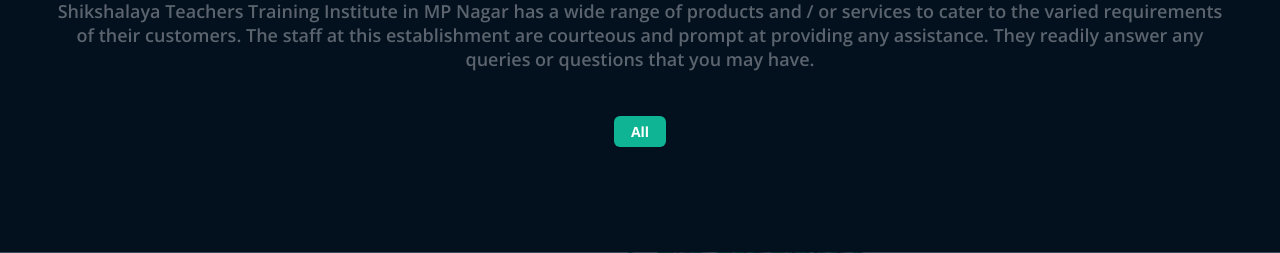
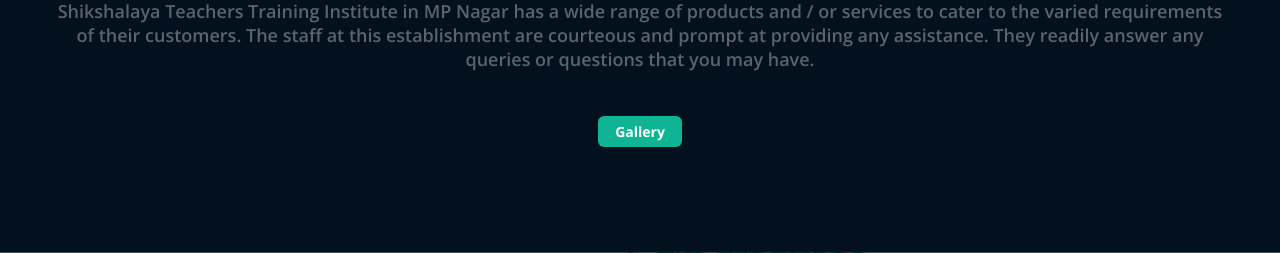
Before and after one commit to abhi-blackbird/aks, a Django app: page / in a window 1280 px wide. Shown: the part 1234-1487 px from the top of the page. Run offline with Django 3.2, Linux system fonts and the light colour scheme; some libraries are stand-ins or nearby versions.

Commit message:
main__27

```diff
--- a/templates/index.html
+++ b/templates/index.html
@@ -242,7 +242,7 @@
 
 					<div class="work-filter wow fadeInRight animated" data-wow-duration="500ms">
 						<ul class="text-center">
-							<li><a href="{%static 'shop/javascript'%}:;" data-filter="Gallery" class="active filter">All</a></li>
+							<li><a href="({%static 'shop/javascript'%});" data-filter="Gallery" class="active filter">Gallery</a></li>
 
 						</ul>
 					</div>
```
